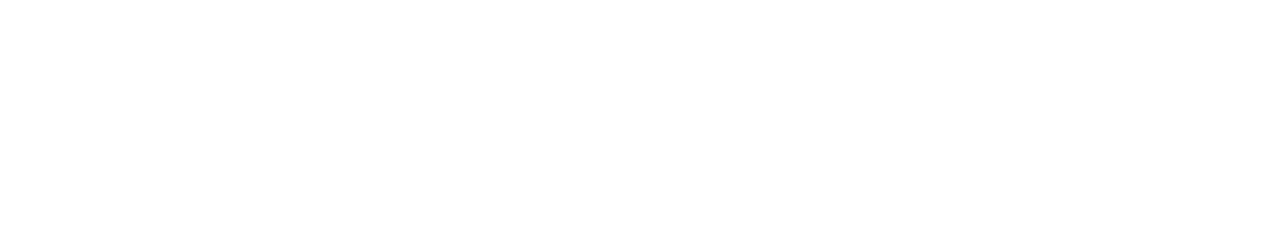
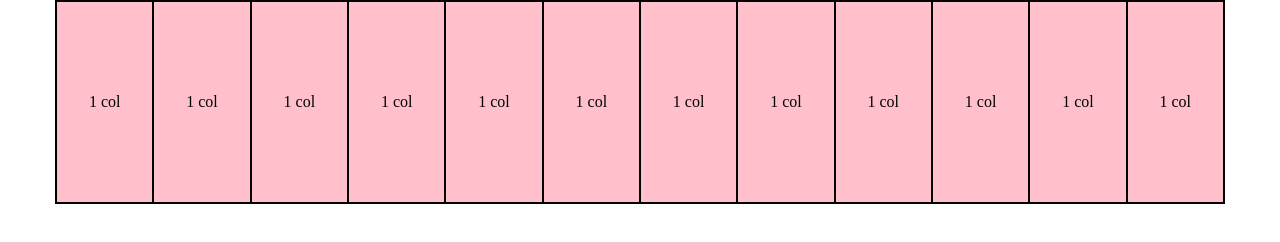
Before and after one commit to AlessandroVenti/html-css-12bool, a plain HTML site: page index.html in a window 1280 px wide. Drawn offline with Linux system fonts and the light colour scheme.

Commit message:
Header done

```diff
--- a/css/style.css
+++ b/css/style.css
@@ -0,0 +1,15 @@
+.pink-panther {
+  background: pink;
+  min-height: 200px;
+  border: 1px solid black;
+  text-align: center;
+}
+
+.border {
+  border: 1px solid black;
+  min-height: 200px;
+}
+
+span {
+  line-height: 200px;
+}
--- a/index.html
+++ b/index.html
@@ -7,6 +7,60 @@
     <link rel="stylesheet" href="css/style.css">
   </head>
   <body>
+    <header class="container pink-panther">
+      <div class="clearfix">
+        <div class="col-1 border">
+          <span>1 col</span>
+        </div>
+
+        <div class="col-1 border">
+          <span>1 col</span>
+        </div>
+
+        <div class="col-1 border">
+          <span>1 col</span>
+        </div>
+
+        <div class="col-1 border">
+          <span>1 col</span>
+        </div>
+
+        <div class="col-1 border">
+          <span>1 col</span>
+        </div>
+
+        <div class="col-1 border">
+          <span>1 col</span>
+        </div>
+
+        <div class="col-1 border">
+          <span>1 col</span>
+        </div>
+
+        <div class="col-1 border">
+          <span>1 col</span>
+        </div>
+
+        <div class="col-1 border">
+          <span>1 col</span>
+        </div>
+
+        <div class="col-1 border">
+          <span>1 col</span>
+        </div>
+
+        <div class="col-1 border">
+          <span>1 col</span>
+        </div>
+
+        <div class="col-1 border">
+          <span>1 col</span>
+        </div>
+
+      </div>
+
+    </header>
+
 
   </body>
 </html>
```
Also changed, not shown: 1 other file.
